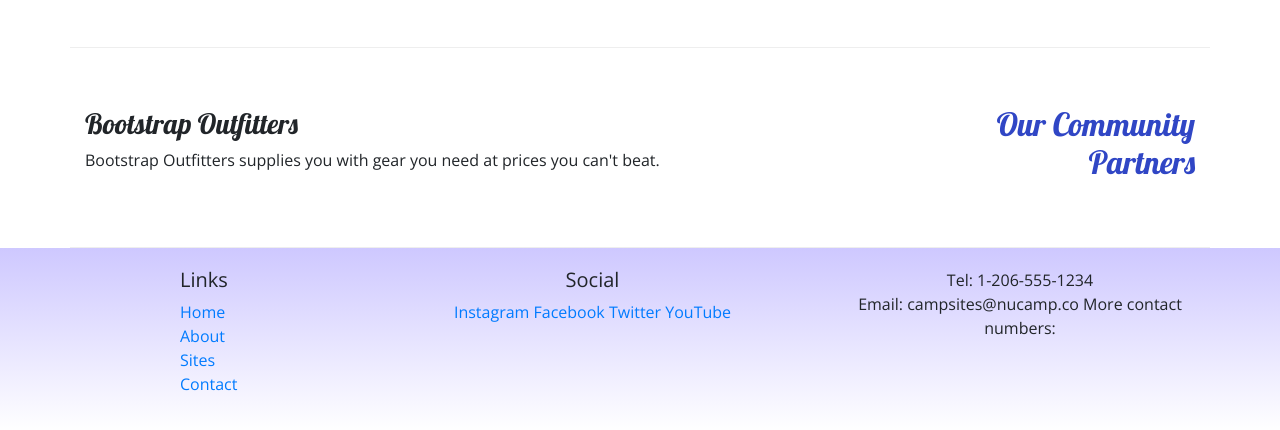
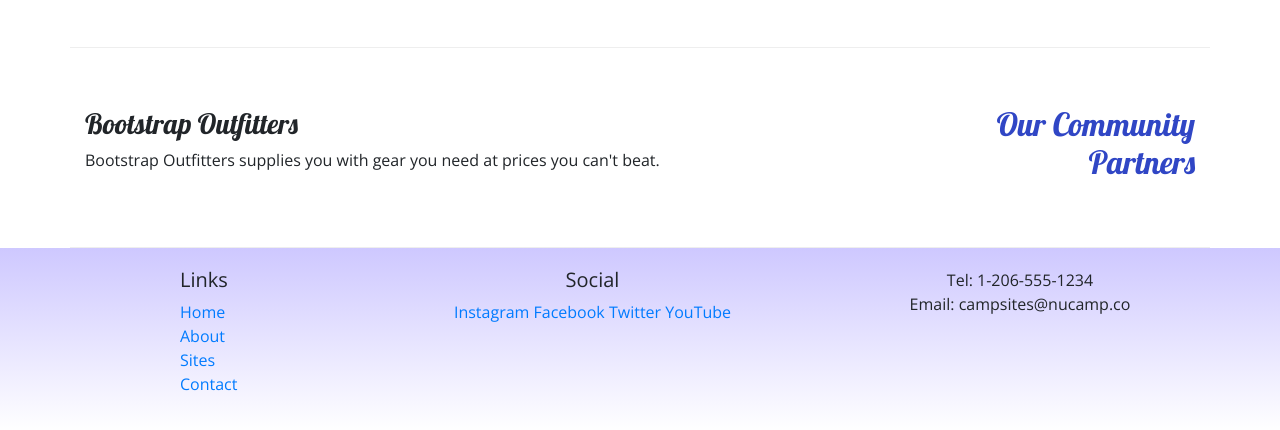
Before and after one commit to emerson-ang21/nucamp-bootstrap, a website: page index.html in a window 1280 px wide. Shown: the part 654-1084 px from the top of the page. Drawn offline with nearby package versions, Linux system fonts and the light colour scheme.

Commit message:
removed some text

```diff
--- a/index.html
+++ b/index.html
@@ -88,7 +88,6 @@
                 <div class="col-sm-4 text-center">
                     Tel: 1-206-555-1234<br />
                     Email: campsites@nucamp.co
-                    More contact numbers:
                 </div>
             </div>
         </div>
```
